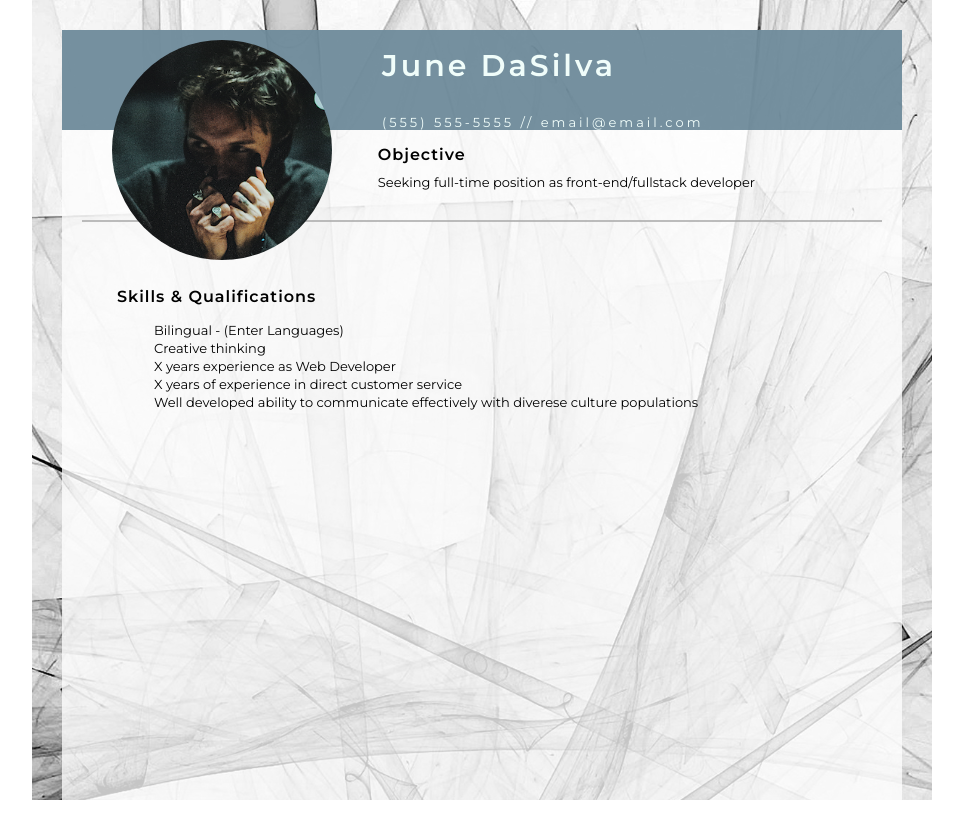
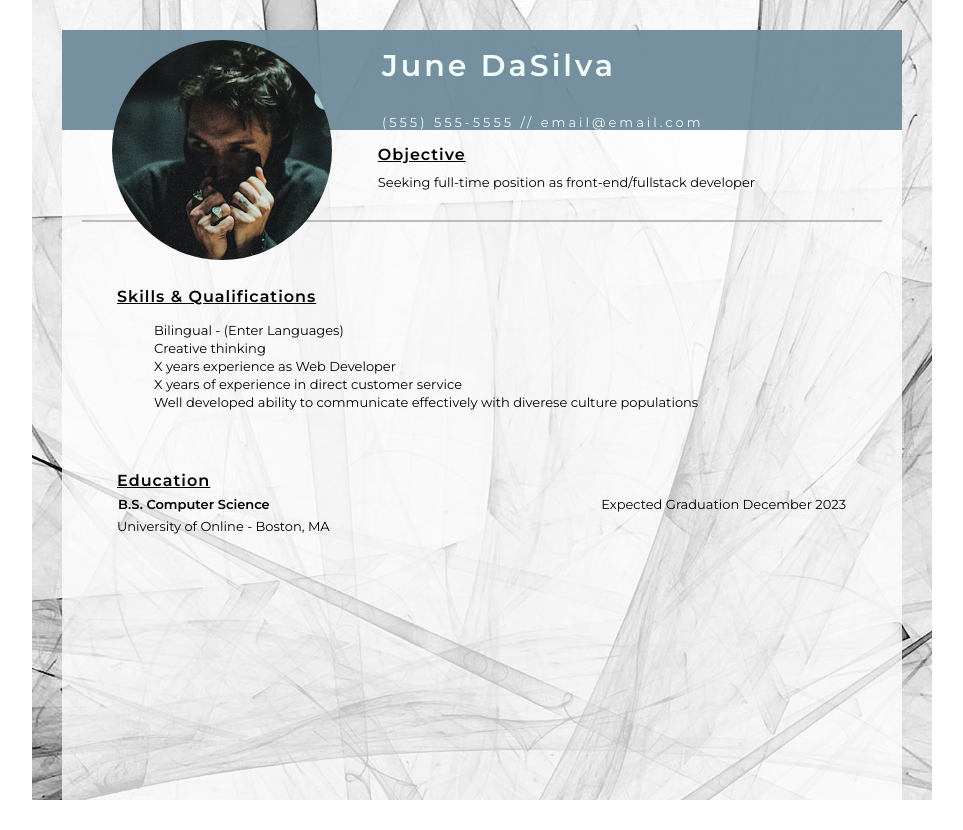
Before and after one commit to JuneDev-html/cv-application, a React (Vite) app: page / in a window 1280 px wide. Shown: the whole page, without its empty margins (158-1121 px from the left). Built offline with nearby package versions, Linux system fonts and the light colour scheme; a web font is replaced by a local one.

Commit message:
Add Education section

```diff
--- a/src/App.css
+++ b/src/App.css
@@ -1,3 +1,7 @@
+@import "./styles/education.css";
+@import "./styles/header.css";
+@import "./styles/skills.css";
+
 * {
   font-family: "Montserrat", sans-serif;
 }
--- a/src/components/Cv.jsx
+++ b/src/components/Cv.jsx
@@ -1,5 +1,6 @@
 import { Header } from "./Header";
 import { Skills } from "./Skills";
+import { Education } from "./Education";
 
 export const Cv = () => {
   return (
@@ -7,6 +8,7 @@ export const Cv = () => {
       <div className="cv">
         <Header />
         <Skills />
+        <Education />
       </div>
     </div>
   );
--- a/src/components/Education.jsx
+++ b/src/components/Education.jsx
@@ -1,44 +1,16 @@
-export const Education = ({ data, updateValues }) => {
+export const Education = () => {
   return (
-    <section className="form--section">
+    <section className="skills--section">
       <h4 className="section--title">Education</h4>
-      <input
-        id="school"
-        type="text"
-        name="school"
-        className="input--field"
-        value={data.school}
-        placeholder="School"
-        onChange={(e) => updateValues(e, "education")}
-      />
-      <input
-        id="degree"
-        type="text"
-        name="degree"
-        className="input--field"
-        value={data.degree}
-        placeholder="Degree"
-        onChange={(e) => updateValues(e, "education")}
-      />
-      <input
-        id="city"
-        type="text"
-        name="city"
-        className="input--field"
-        value={data.city}
-        placeholder="City"
-        onChange={(e) => updateValues(e, "education")}
-      />
-      <input
-        id="graduationDate"
-        type="text"
-        name="graduationDate"
-        className="input--field"
-        value={data.gradutationDate}
-        placeholder="Date of graduation"
-        onChange={(e) => updateValues(e, "education")}
-      />
-      {/* TODO: create feature to add multiple education */}
+      <div className="education--entry">
+        <div className="education--lvl">
+          <p className="degree">B.S. Computer Science</p>
+          <p className="degree--completion">
+            Expected Graduation December 2023
+          </p>
+        </div>
+        <p className="school">University of Online - Boston, MA</p>
+      </div>
     </section>
   );
 };
--- a/src/components/Header.jsx
+++ b/src/components/Header.jsx
@@ -1,9 +1,8 @@
-import "../styles/header.css";
-
 export const Header = () => {
   let myUrl = "../../public/headshot.png";
   let phone = "(555) 555-5555";
   let email = "email@email.com";
+
   return (
     <section>
       <header>
--- a/src/components/Skills.jsx
+++ b/src/components/Skills.jsx
@@ -1,4 +1,3 @@
-import "../styles/skills.css";
 import React from "react";
 
 export const Skills = () => {
@@ -18,8 +17,6 @@ export const Skills = () => {
     );
   });
 
-  console.log(allSkills);
-
   return (
     <section className="skills--section">
       <h4 className="section--title">Skills & Qualifications</h4>
--- /dev/null
+++ b/src/styles/education.css
@@ -0,0 +1,20 @@
+.education--lvl {
+  display: flex;
+  font-size: 13px;
+  margin: 5px;
+}
+
+.degree {
+  margin: 1px;
+  margin-right: auto;
+  font-weight: 600;
+}
+
+.degree--completion {
+  margin: 1px;
+}
+
+.school {
+  margin: 5px;
+  font-size: 13px;
+}
--- a/src/styles/header.css
+++ b/src/styles/header.css
@@ -56,6 +56,7 @@ header {
   margin: 5px;
   font-weight: 600;
   letter-spacing: 1px;
+  text-decoration: underline;
 }
 
 .section--content {
```
Also changed, not shown: 1 other file (tests, documents, lock files or other folders).
